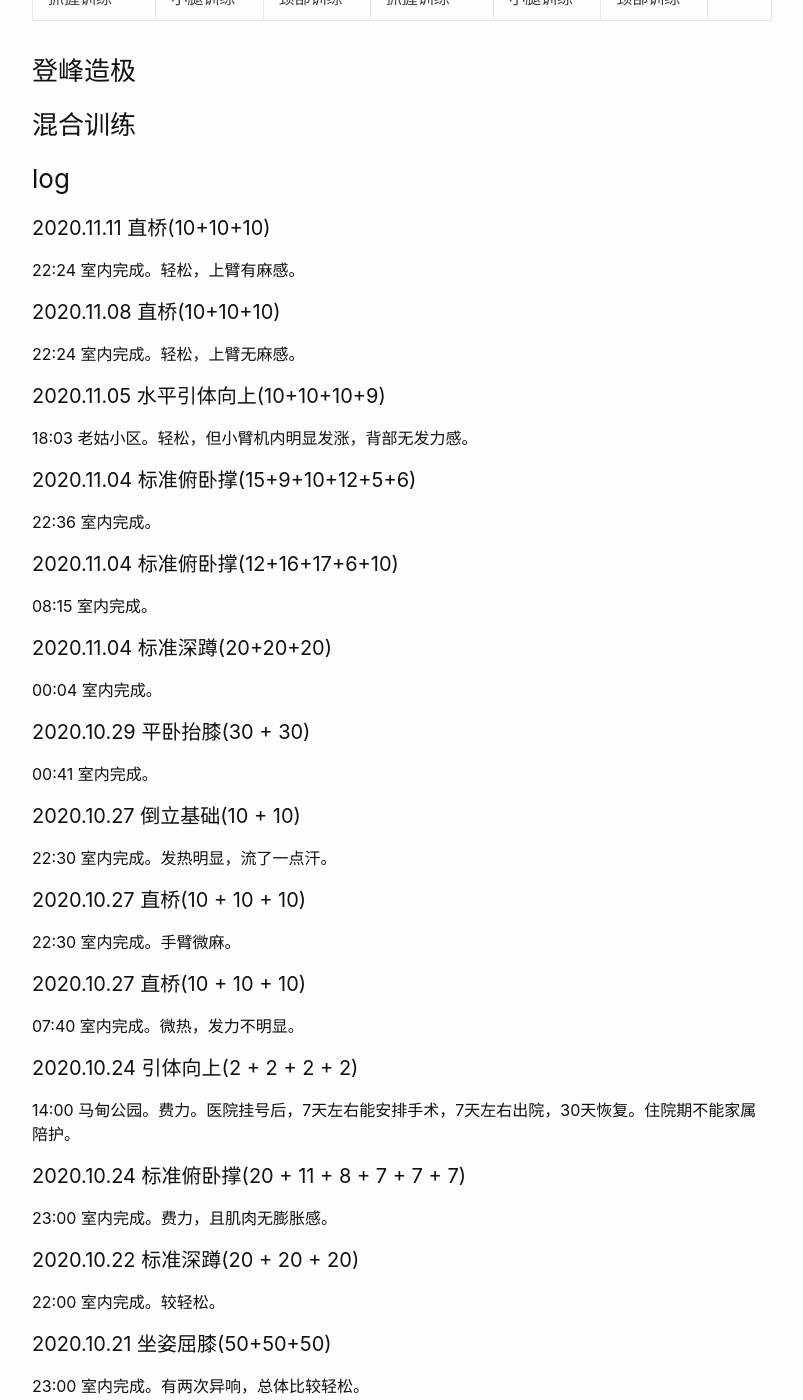
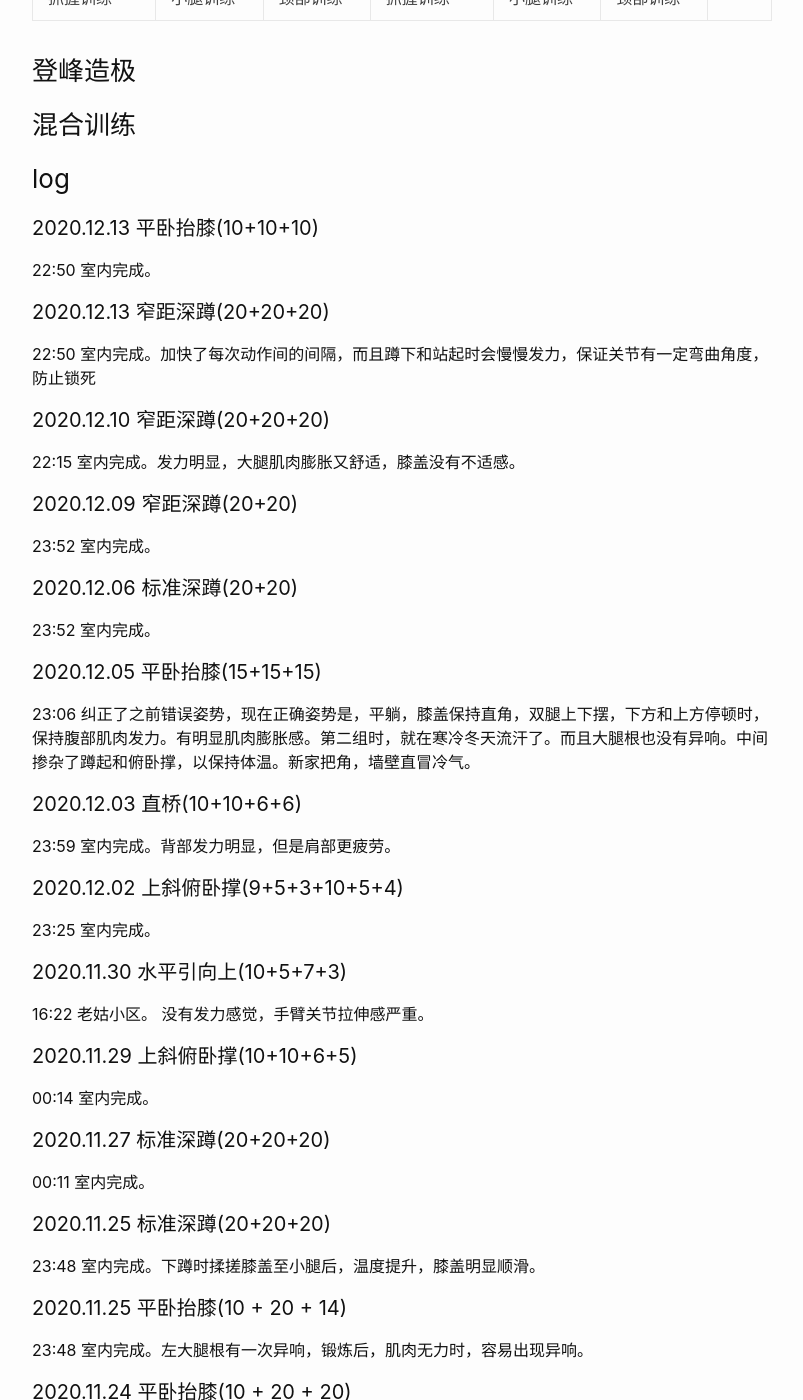
Before and after one commit to wangtiga/wangtiga.github.io, a Jekyll site: the page built from _previews/exercise.md, in a window 1280 px wide and 1400 px high, scrolled down 1029 px. Shown: the whole window, without its empty margins (238-1041 px from the left). Built offline with Jekyll 4.4.1, drawn with Linux system fonts in a browser that asks for light colours; some of the changed text lies outside the part shown.

Commit message:
updated from notep

```diff
--- a/_previews/exercise.md
+++ b/_previews/exercise.md
@@ -45,6 +45,109 @@ tags:   todo
 
 
 ### log
+
+
+#### 2020.12.13 平卧抬膝(10+10+10)
+
+22:50 室内完成。
+
+#### 2020.12.13 窄距深蹲(20+20+20)
+
+22:50 室内完成。加快了每次动作间的间隔，而且蹲下和站起时会慢慢发力，保证关节有一定弯曲角度，防止锁死
+
+
+#### 2020.12.10 窄距深蹲(20+20+20)
+
+22:15 室内完成。发力明显，大腿肌肉膨胀又舒适，膝盖没有不适感。
+
+#### 2020.12.09 窄距深蹲(20+20)
+
+23:52 室内完成。
+
+#### 2020.12.06 标准深蹲(20+20)
+
+23:52 室内完成。
+
+#### 2020.12.05 平卧抬膝(15+15+15)
+
+23:06 纠正了之前错误姿势，现在正确姿势是，平躺，膝盖保持直角，双腿上下摆，下方和上方停顿时，保持腹部肌肉发力。有明显肌肉膨胀感。第二组时，就在寒冷冬天流汗了。而且大腿根也没有异响。中间掺杂了蹲起和俯卧撑，以保持体温。新家把角，墙壁直冒冷气。
+
+
+#### 2020.12.03 直桥(10+10+6+6)
+
+23:59 室内完成。背部发力明显，但是肩部更疲劳。
+
+#### 2020.12.02 上斜俯卧撑(9+5+3+10+5+4)
+
+23:25 室内完成。
+
+
+#### 2020.11.30 水平引向上(10+5+7+3)
+
+16:22 老姑小区。 没有发力感觉，手臂关节拉伸感严重。
+
+#### 2020.11.29 上斜俯卧撑(10+10+6+5)
+
+00:14 室内完成。
+
+
+
+#### 2020.11.27 标准深蹲(20+20+20)
+
+00:11 室内完成。
+
+#### 2020.11.25 标准深蹲(20+20+20)
+
+23:48 室内完成。下蹲时揉搓膝盖至小腿后，温度提升，膝盖明显顺滑。
+
+#### 2020.11.25 平卧抬膝(10 + 20 + 14)
+
+23:48 室内完成。左大腿根有一次异响，锻炼后，肌肉无力时，容易出现异响。
+
+#### 2020.11.24 平卧抬膝(10 + 20 + 20)
+
+22:58 室内完成。左侧大腿根少于5次异响。
+
+#### 2020.11.23 倒立基础(10 + 10)
+
+22:00 室内完成。爬。
+
+#### 2020.11.22 直桥(10 + 10 + 10)
+
+23:35 室内完成。
+
+
+#### 2020.11.20 直桥(10 + 10 + 10)
+
+23:43 室内完成。
+
+#### 2020.11.19 上斜俯卧撑(5 + 10 + 5 + 5 + 5)
+
+22:38 室内完成。 加 16 个快速俯卧撑。
+
+#### 2020.11.18 上斜俯卧撑(10 + 9 + 4) 次
+
+23:17 室内完成。
+
+#### 2020.11.18 折刀深蹲(10 + 10 + 5) 次
+
+23:17 室内完成。
+
+
+#### 2020.11.15 标准深蹲(20 + 20 + 20)
+
+21:24 室内完成。 出门走路半小时后开始锻炼，有热身效果，所以肌肉发力感很强，而且膝盖没有痛感，但缓慢移动过程，右膝有微响。
+
+
+#### 2020.11.14 平卧抬膝(30 + 24)
+
+23:56 室内完成。 左腿跟超过5次异响，停止练习。下入双腿时，微微起身抬头，能减少异响的情况。
+
+#### 2020.11.13 平卧抬膝(20 + 20 + 20)
+
+00:03 室内完成。
+
+
 
 
 #### 2020.11.11 直桥(10+10+10)
```
